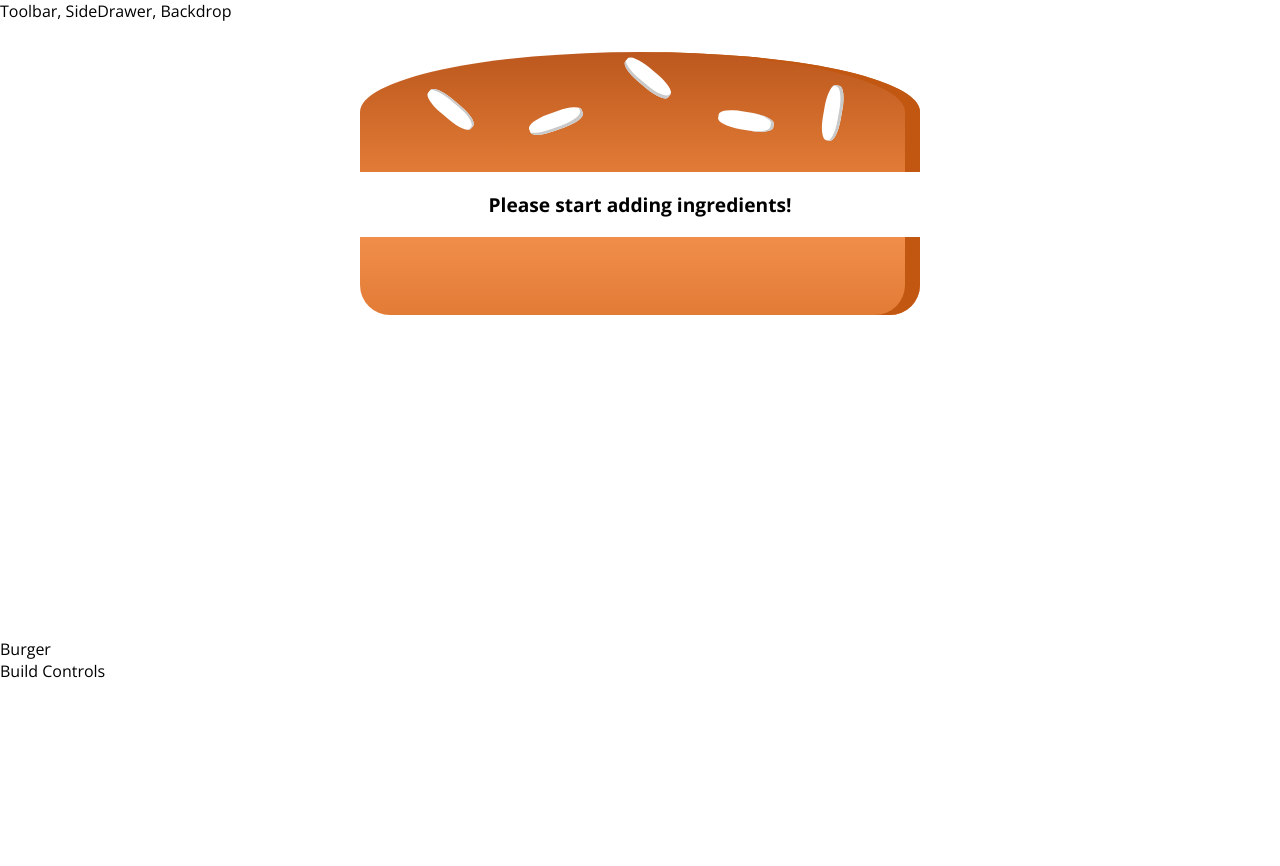
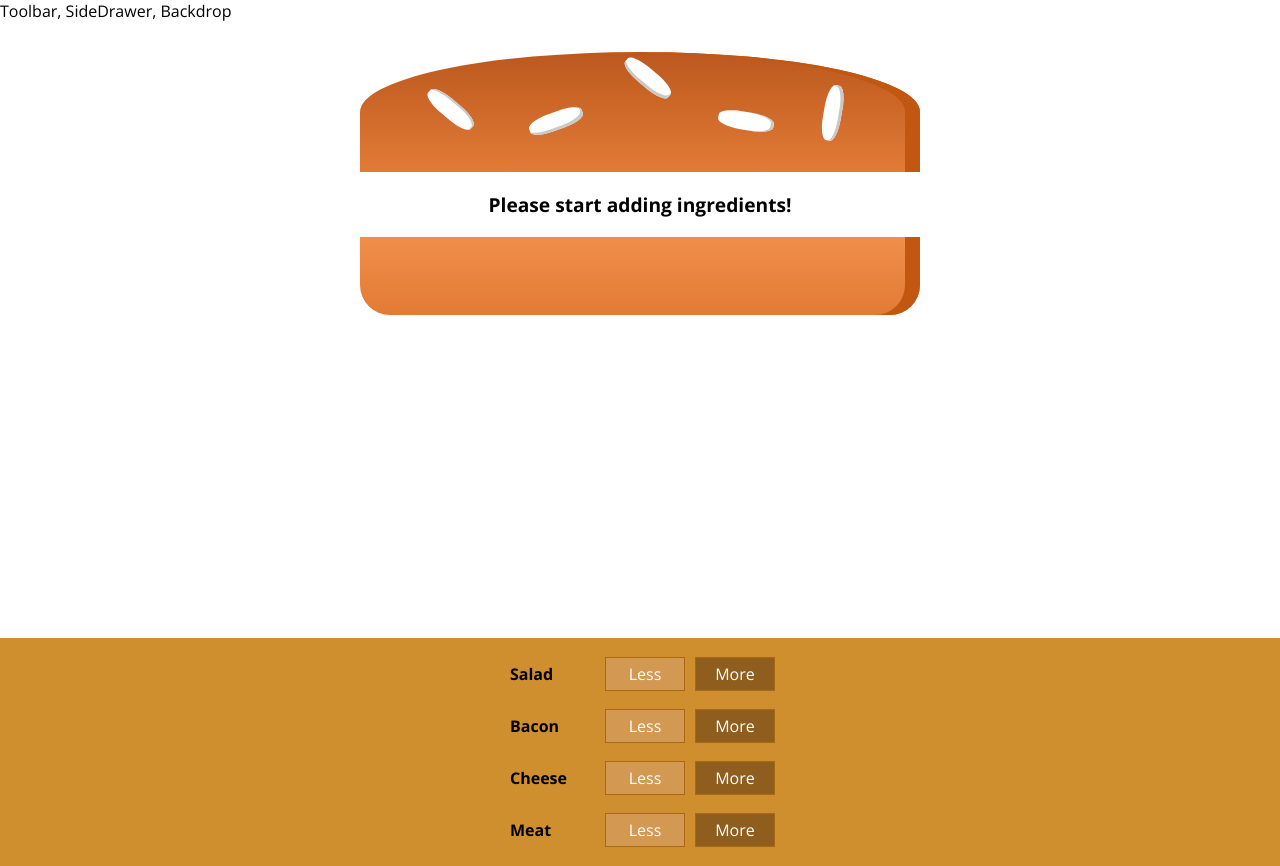
Before and after one commit to AGutierrezR/burger-app, a React (Create React App) app: page / in a window 1280 px wide. Before the commit the page ends 800 px from the top, so only its background shows below. Built offline with nearby package versions, Linux system fonts and the light colour scheme.

Commit message:
Desplegar varios BuildControls

```diff
--- a/src/components/Burger/BuildControls/BuildControls.js
+++ b/src/components/Burger/BuildControls/BuildControls.js
@@ -1,10 +1,20 @@
 import React from 'react'
+import BuildControl from './BuildControl/BuildControl'
 
 import classes from './BuildControls.module.css'
 
+const controls = [
+  { label: 'Salad', type: 'salad' },
+  { label: 'Bacon', type: 'bacon' },
+  { label: 'Cheese', type: 'cheese' },
+  { label: 'Meat', type: 'meat' },
+]
+
 const buildControls = (props) => (
-  <div>
-
+  <div className={classes.BuildControls}>
+    {controls.map(ctrl => (
+      <BuildControl key={ctrl.label} label={ctrl.label}/>
+    ))}
   </div>
 )
 
--- a/src/containers/BurgerBuilder/BurgerBuilder.js
+++ b/src/containers/BurgerBuilder/BurgerBuilder.js
@@ -1,6 +1,7 @@
 import React, { Component } from 'react'
 import Aux from '../../hoc/Aux'
 import Burger from '../../components/Burger/Burger'
+import BurgerControls from '../../components/Burger/BuildControls/BuildControls'
 
 class BurgerBuilder extends Component {
   state = {
@@ -16,8 +17,7 @@ class BurgerBuilder extends Component {
     return (
       <Aux>
         <Burger ingredients={this.state.ingredients} />
-        <div>Burger</div>
-        <div>Build Controls</div>
+        <BurgerControls />
       </Aux>
     )
   }
```
